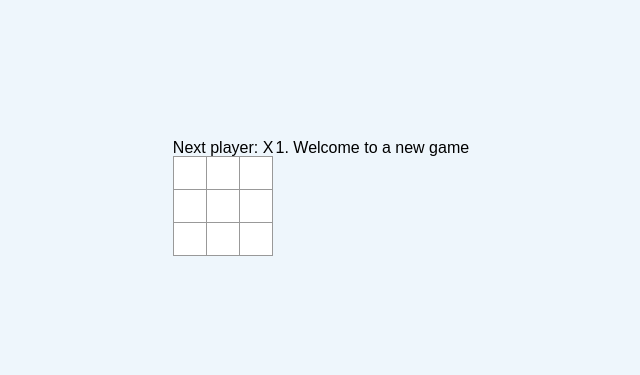
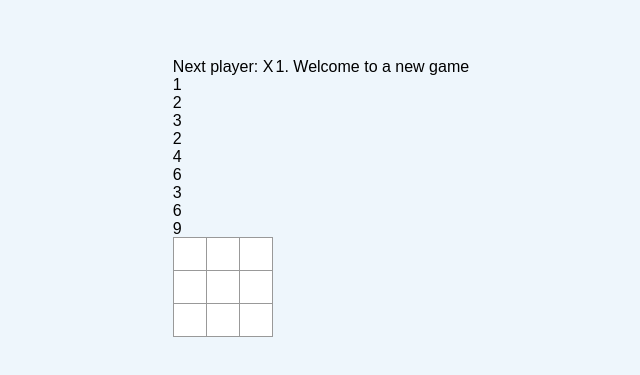
Before and after one commit to karlchvojka/Tic-Tac-Toe, a Next.js app: page / in a window 1280 px wide. Shown: the part 203-578 px from the top of the page, without its empty margins (319-959 px from the left). Built offline with nearby package versions, Linux system fonts and the light colour scheme.

Commit message:
FEAT: Building a better reusable board

```diff
--- a/src/components/Board/Board.tsx
+++ b/src/components/Board/Board.tsx
@@ -98,6 +98,17 @@ export default function Board({ xIsNext, squares, onPlay} : BoardProps) {
     <div className="board-wrap">
       <div className="status"><p>{gameStatus}</p></div>
       <div className="playBoard">
+        {
+          [...Array(3).keys()].map(keyRow =>
+            <div className={[styles.boardRow, keyRow]}>
+              {
+                [...Array(3).keys()].map(keyCol =>
+                  <p className={keyCol + 1}>{((keyRow + 1) * (keyCol + 1)) }</p>
+                )
+              }
+            </div>
+          )
+        }
         <div className={styles.boardRow}>
           <Square value={squares[0]} onSquareClick={() => handleClick(0)} />
           <Square value={squares[1]} onSquareClick={() => handleClick(1)} />
```
